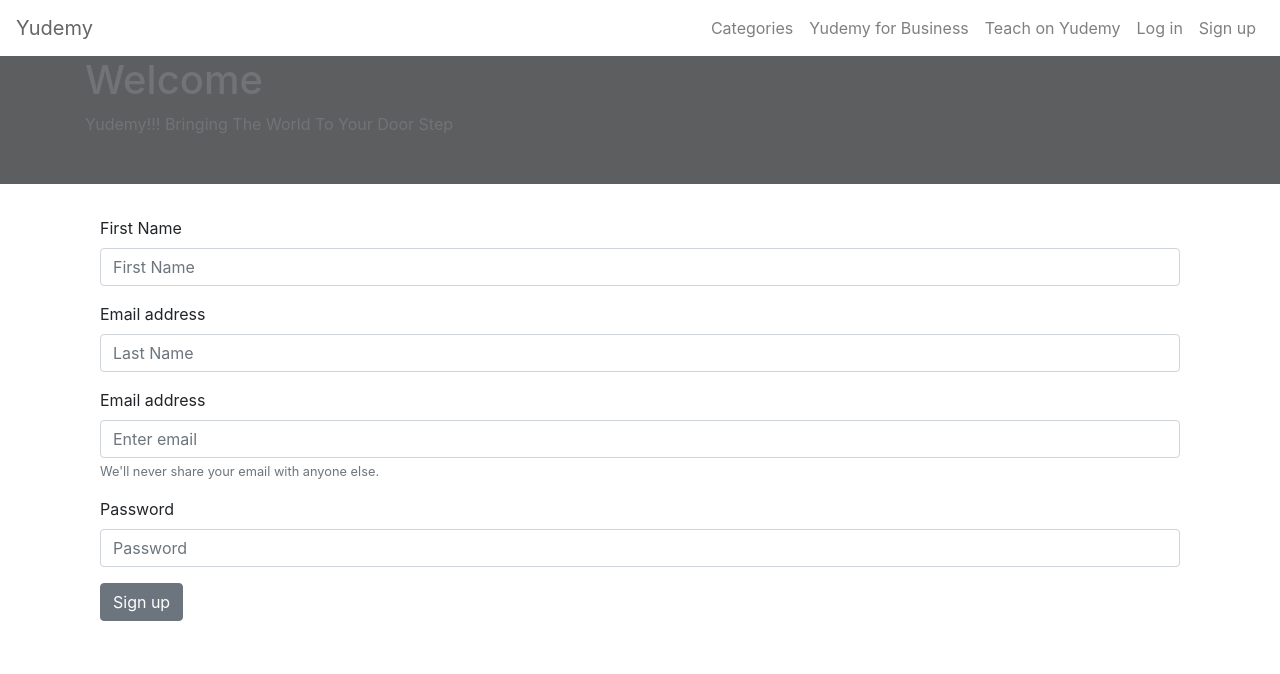
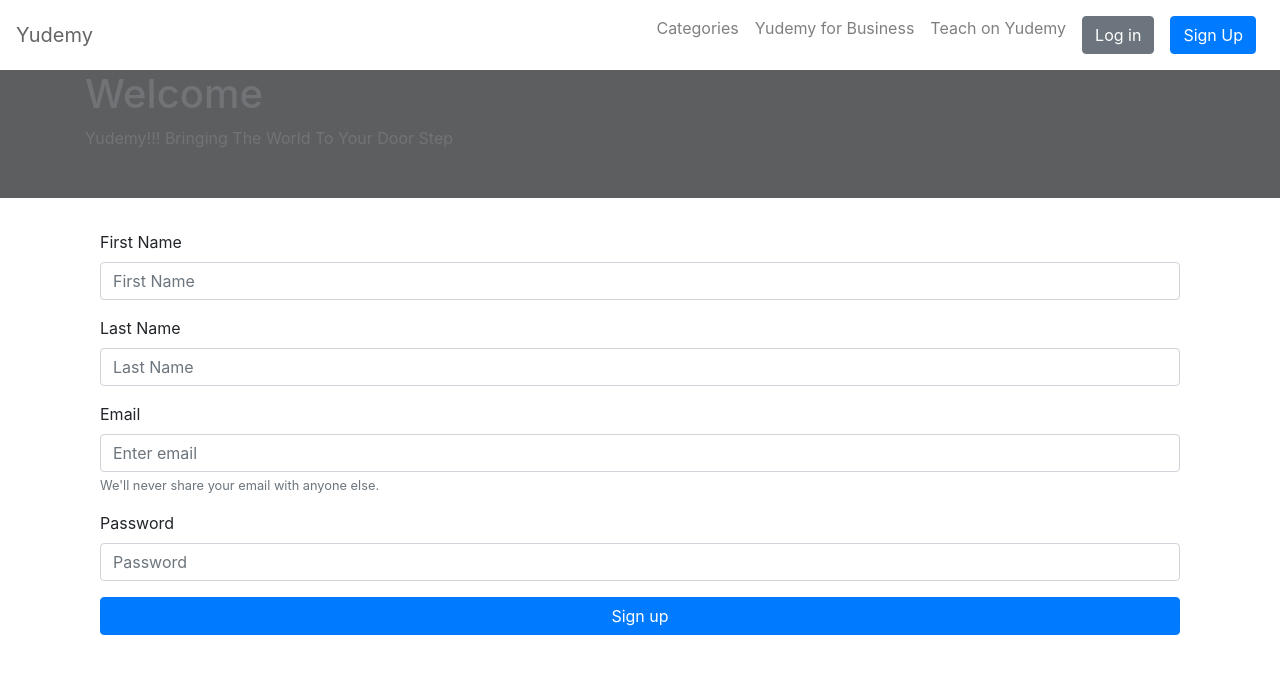
Before and after one commit to nuelscode/yudemy, a React (Create React App) app: page /signup in a window 1280 px wide. Shown: the top 674 px of the page. Built offline with nearby package versions, Linux system fonts and the light colour scheme.

Commit message:
Added set state to save user data to local storage

```diff
--- a/src/components/NavigationBar.js
+++ b/src/components/NavigationBar.js
@@ -1,5 +1,6 @@
 import React from 'react';
 import { Nav, Navbar } from 'react-bootstrap';
+import Button from 'react-bootstrap/Button';
 import styled from 'styled-components';
 
 
@@ -24,12 +25,12 @@ export const NavigationBar = () =>(
             <Navbar.Brand href="/">Yudemy</Navbar.Brand>
             <Navbar.Toggle aria-controls="basic-navbar-nav" />
             <Navbar.Collapse id="basic-navbar-nav">
-                <Nav className="ml-auto">
+                <Nav className="ml-auto"  variant="primary">
                     <Nav.Item><Nav.Link href="/categories">Categories</Nav.Link></Nav.Item>
                     <Nav.Item><Nav.Link href="/business">Yudemy for Business</Nav.Link></Nav.Item>
                     <Nav.Item><Nav.Link href="/teach">Teach on Yudemy</Nav.Link></Nav.Item>
-                    <Nav.Item><Nav.Link href="/login">Log in</Nav.Link></Nav.Item>
-                    <Nav.Item><Nav.Link href="/signup">Sign up</Nav.Link></Nav.Item>
+                    <Nav.Item><Nav.Link href="/login"><Button variant="secondary">Log in</Button></Nav.Link></Nav.Item>
+                    <Nav.Item><Nav.Link href="/signup"><Button variant="primary">Sign Up</Button></Nav.Link></Nav.Item>
                 </Nav>
             </Navbar.Collapse>
         </Navbar>
--- a/src/components/auth/SignUp.js
+++ b/src/components/auth/SignUp.js
@@ -5,35 +5,92 @@ import styled from 'styled-components';
 
 
 export class SignUp extends Component {
-    state = {
+        userData;
 
-    }
-    handleChange (e) {
-        console.log(e)
-    }
+        constructor(props) {
+            super(props);
 
-    handleSubmit (e) {
-        console.log(e)
-    }
+            this.onChangeName = this.onChangeFirstName.bind(this);
+            this.onChangeName = this.onChangeLastName.bind(this);
+            this.onChangeEmail = this.onChangeEmail.bind(this);
+            this.onChangePhone = this.onChangePassword.bind(this);
+            this.onSubmit = this.onSubmit.bind(this);
+
+            this.state = {
+                firstName: '',
+                lastName: '',
+                email: '',
+                password: ''
+            }
+        }
+
+        // Form Values
+        onChangeFirstName(e) {
+            this.setState({ firstName: e.target.value })
+        }
+
+        onChangeLastName(e) {
+            this.setState({ lastName: e.target.value })
+        }
+
+        onChangeEmail(e) {
+            this.setState({ email: e.target.value })
+        }
+
+        onChangePassword(e) {
+            this.setState({ password: e.target.value })
+        }
 
 
+        // React Life Cycle
+        componentDidMount() {
+            this.userData = JSON.parse(localStorage.getItem('user'));
+
+            if (localStorage.getItem('user')) {
+                this.setState({
+                    firstName: this.userData.firstname,
+                    lastnName: this.userData.lastname,
+                    email: this.userData.email,
+                    password: this.userData.phone
+                })
+            } else {
+                this.setState({
+                    firstName: '',
+                    lastName: '',
+                    email: '',
+                    password: ''
+                })
+            }
+        }
+
+        componentWillUpdate(nextProps, nextState) {
+            localStorage.setItem('user', JSON.stringify(nextState));
+        }
+
+        onSubmit(e) {
+            e.preventDefault()
+            console.log(this.state.props)
+        }
+
     render () {
+
         return (
+
             <div className="container">
-            <Form>
+            <Form onSubmit={this.onSubmit}>
              <Form.Group controlId="formBasicFirstName">
               <Form.Label>First Name</Form.Label>
-              <Form.Control type="firstName" placeholder="First Name" />
+              <Form.Control type="firstName" placeholder="First Name" value={this.state.firstname} onChange={this.onChangeFirstName} />
 
             </Form.Group>
              <Form.Group controlId="formBasicLastName">
-              <Form.Label>Email address</Form.Label>
-              <Form.Control type="lastName" placeholder="Last Name" />
+              <Form.Label>Last Name</Form.Label>
+              <Form.Control type="lastName" placeholder="Last Name" value={this.state.lastname} onChange={this.onChangeLastName} />
 
             </Form.Group>
              <Form.Group controlId="formBasicEmail">
-              <Form.Label>Email address</Form.Label>
-              <Form.Control type="email" placeholder="Enter email" />
+              <Form.Label>Email</Form.Label>
+              <Form.Control type="email" placeholder="Enter email" value={this.state.email} onChange={this.onChangeEmail} />
               <Form.Text className="text-muted">
                  We'll never share your email with anyone else.
               </Form.Text>
@@ -41,60 +98,14 @@ export class SignUp extends Component {
 
             <Form.Group controlId="formBasicPassword">
              <Form.Label>Password</Form.Label>
-             <Form.Control type="password" placeholder="Password" />
+             <Form.Control type="password" placeholder="Password" value={this.state.password} onChange={this.onChangePassword} />
             </Form.Group>
-            <Button variant="secondary" type="submit">
+            <Button type="submit" className="btn btn-primary btn-block">
              Sign up
             </Button>
            </Form>
+            </div>
 
-            </div>
        )
    }
 }
-
-
-
-/* export class SignUp extends Component {
-    state = {
-
-    }
-    handleChange (e) {
-        console.log(e)
-    }
-
-    handleSubmit (e) {
-        console.log(e)
-    }
-
-
-    render () {
-        return (
-            <div className="container">
-            <form onSubmit={this.handleSubmit} className="white">
-                <h5 className="grey-text text-darken-3">Sign up</h5>
-                <div className="input-field">
-                    <label htmlFor="firstName">First Name</label>
-                    <input type="firstName" id="firstName" onChange={this.handleChange} />
-                </div>
-                <div className="input-field">
-                    <label htmlFor="lastName">Last Name</label>
-                    <input type="lastName" id="lastName" onChange={this.handleChange} />
-                </div>
-                <div className="input-field">
-                    <label htmlFor="email">Email</label>
-                    <input type="email" id="email" onChange={this.handleChange} />
-                </div>
-                <div className="input-field">
-                    <label htmlFor="password">Password</label>
-                    <input type="password" id="password" onChange={this.handleChange} />
-                </div>
-                <div className="input-field">
-                    <button className="btn pink lighten-1 z-depth-0">Sign up</button>
-                </div>
-            </form>
-        </div>
-        )
-    }
-}
- */
```
